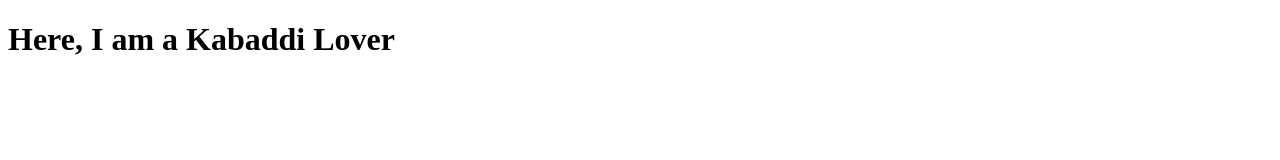
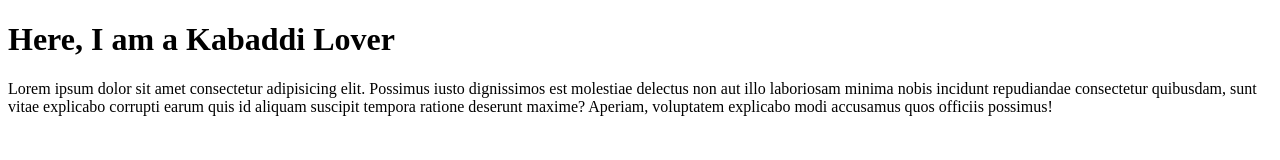
Before and after one commit to AtharvaKoli06/Web_Dev, a plain HTML site: page index.html in a window 1280 px wide. Drawn offline with Linux system fonts and the light colour scheme.

Commit message:
Skipped staging area and fixed <

```diff
--- a/index.html
+++ b/index.html
@@ -6,6 +6,7 @@
     <title>Web</title>
 </head>
 <body>
-   <h1>Here, I am a Kabaddi Lover </h1>
+    <h1>Here, I am a Kabaddi Lover </h1>
+     <p>Lorem ipsum dolor sit amet consectetur adipisicing elit. Possimus iusto dignissimos est molestiae delectus non aut illo laboriosam minima nobis incidunt repudiandae consectetur quibusdam, sunt vitae explicabo corrupti earum quis id aliquam suscipit tempora ratione deserunt maxime? Aperiam, voluptatem explicabo modi accusamus quos officiis possimus!</p>
 </body>
 </html>
```
